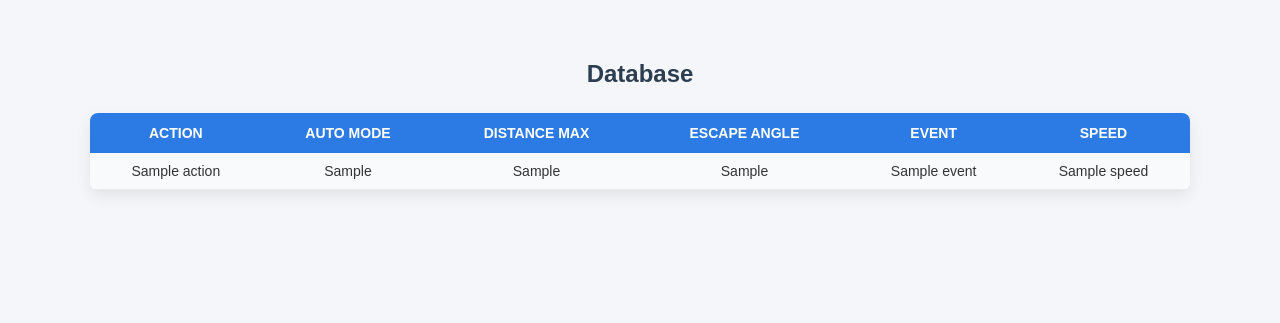
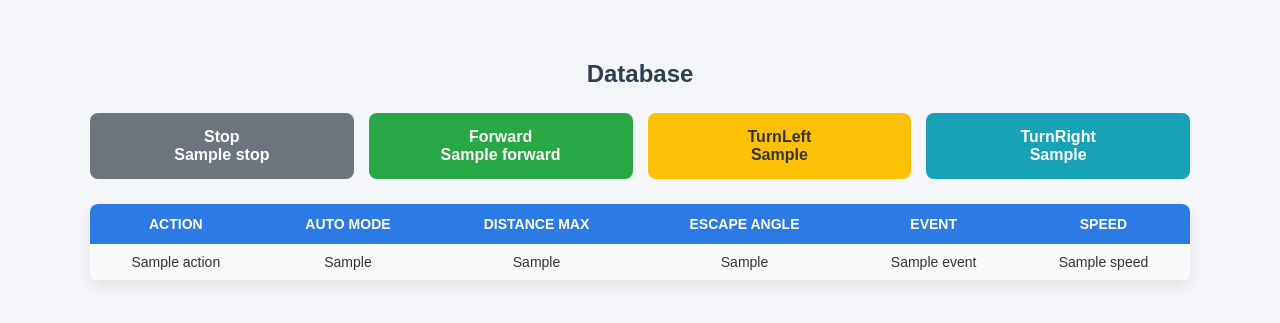
Before and after one commit to huonggiang-g/IoT_deploy, a Flask app: template templates/database.html in a window 1280 px wide. Shown: the top 323 px of the page. Run offline with Flask 3, Linux system fonts and the light colour scheme; the template is opened without the code that fills it: most values are stand-ins (such as "Sample title", 1, 10 or a date in 2020); parts of the project's set-up code (start-up, migrations or seed data) failed here and were passed over.

Commit message:
Update database.html

```diff
--- a/templates/database.html
+++ b/templates/database.html
@@ -55,6 +55,27 @@
         tr:hover {
             background-color: #eef3ff;
         }
+
+        .stats {
+            display: flex;
+            gap: 15px;
+            margin-bottom: 25px;
+        }
+
+        .stat {
+            flex: 1;
+            padding: 15px;
+            text-align: center;
+            font-weight: bold;
+            color: white;
+            border-radius: 8px;
+        }
+
+        .stop { background: #6c757d; }
+        .forward { background: #28a745; }
+        .left { background: #ffc107; color: #333; }
+        .right { background: #17a2b8; }
+
     </style>
 </head>
 
@@ -62,6 +83,13 @@
 
 <div class="page">
     <h2>Database</h2>
+
+    <div class="stats">
+        <div class="stat stop">Stop<br>{{ stats.get('Stop', 0) }}</div>
+        <div class="stat forward">Forward<br>{{ stats.get('Forward', 0) }}</div>
+        <div class="stat left">TurnLeft<br>{{ stats.get('TurnLeft', 0) }}</div>
+        <div class="stat right">TurnRight<br>{{ stats.get('TurnRight', 0) }}</div>
+    </div>
 
     <table>
         <tr>
```
